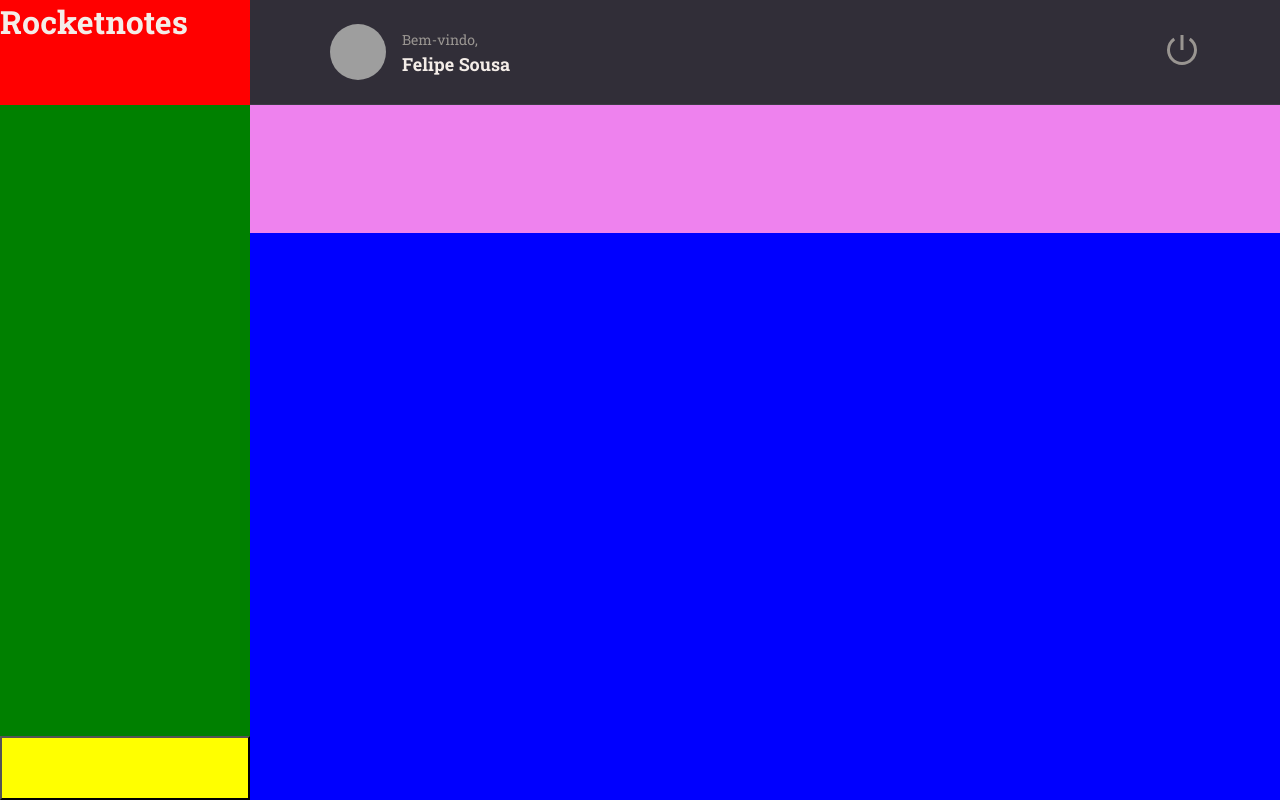
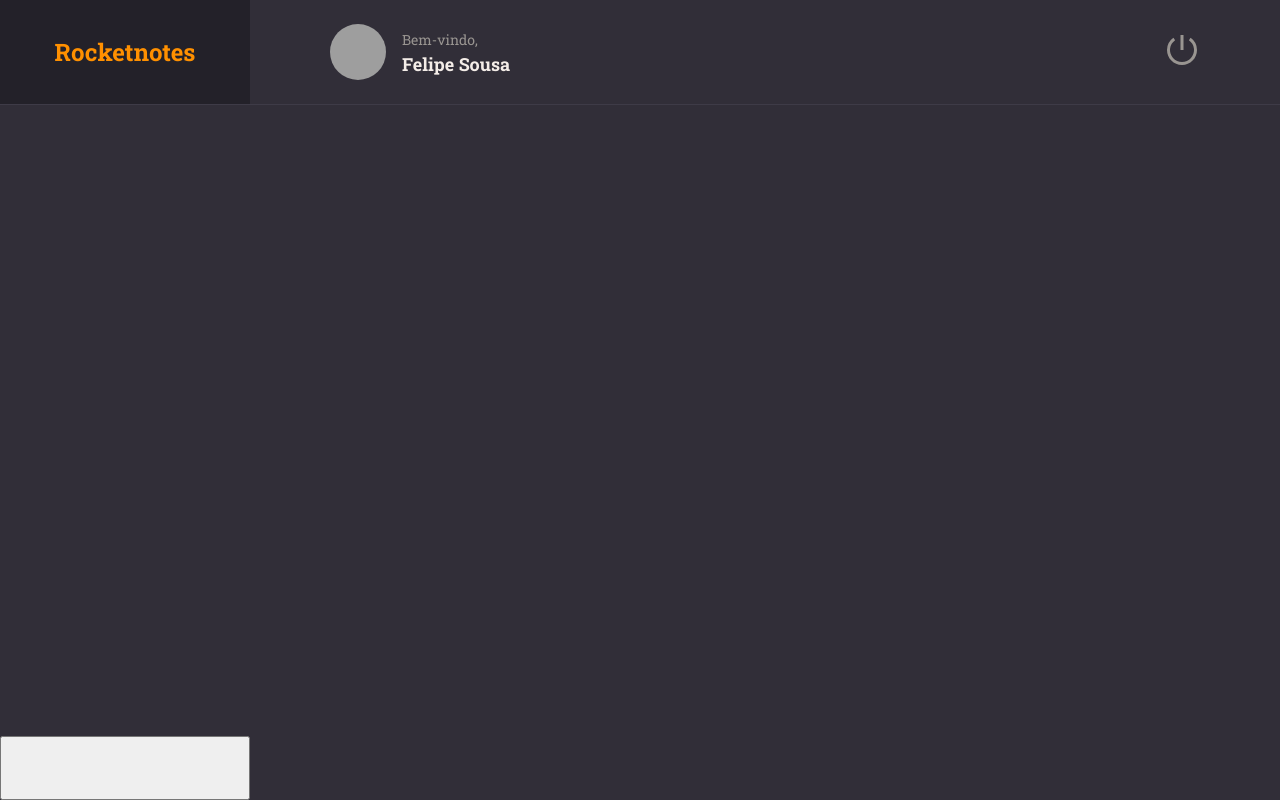
Before and after one commit to FelpsSousa/rocketnotes, a React (Vite) app in the folder frontend/rocketnotes/: page / in a window 1280 px wide. Built offline with nearby package versions, Linux system fonts and the light colour scheme; grey boxes are pictures that could not be loaded.

Commit message:
Logotipo. Definindo o padrão grid da aplicação.

```diff
--- a/frontend/rocketnotes/src/pages/Home/styles.js
+++ b/frontend/rocketnotes/src/pages/Home/styles.js
@@ -15,25 +15,36 @@
   ;
 
   background-color: ${({ theme }) => theme.COLORS.BACKGROUND_800};
+`;
 
-`;
 export const Brand = styled.div`
   grid-area: brand;
-  background: red;
+
+  display: flex;
+  justify-content: center;
+  align-items: center;
+
+  border-bottom-width: 1px;
+  border-bottom-style: solid;
+  border-bottom-color: ${({ theme }) => theme.COLORS.BACKGROUND_700};
+
+  background-color: ${({ theme }) => theme.COLORS.BACKGROUND_900};
+
+  > h1 {
+    font-size: 24px;
+    color: ${({ theme }) => theme.COLORS.ORANGE};
+  }
 `;
+
 export const Menu = styled.ul`
   grid-area: menu;
-  background: green;
 `;
 export const Search = styled.div`
   grid-area: search;
-  background: violet;
 `;
 export const Content = styled.div`
   grid-area: content;
-  background: blue;
 `;
 export const NewNote = styled.button`
   grid-area: newnote;
-  background: yellow;
 `;
```
